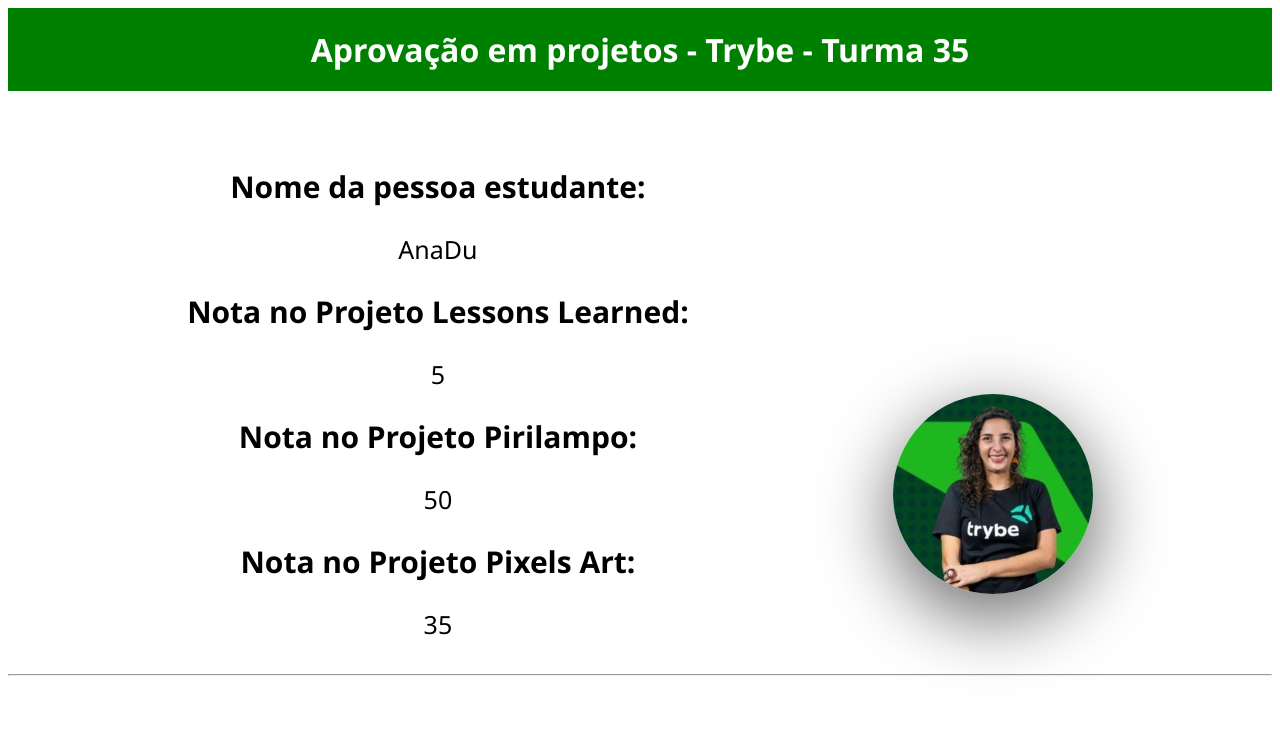
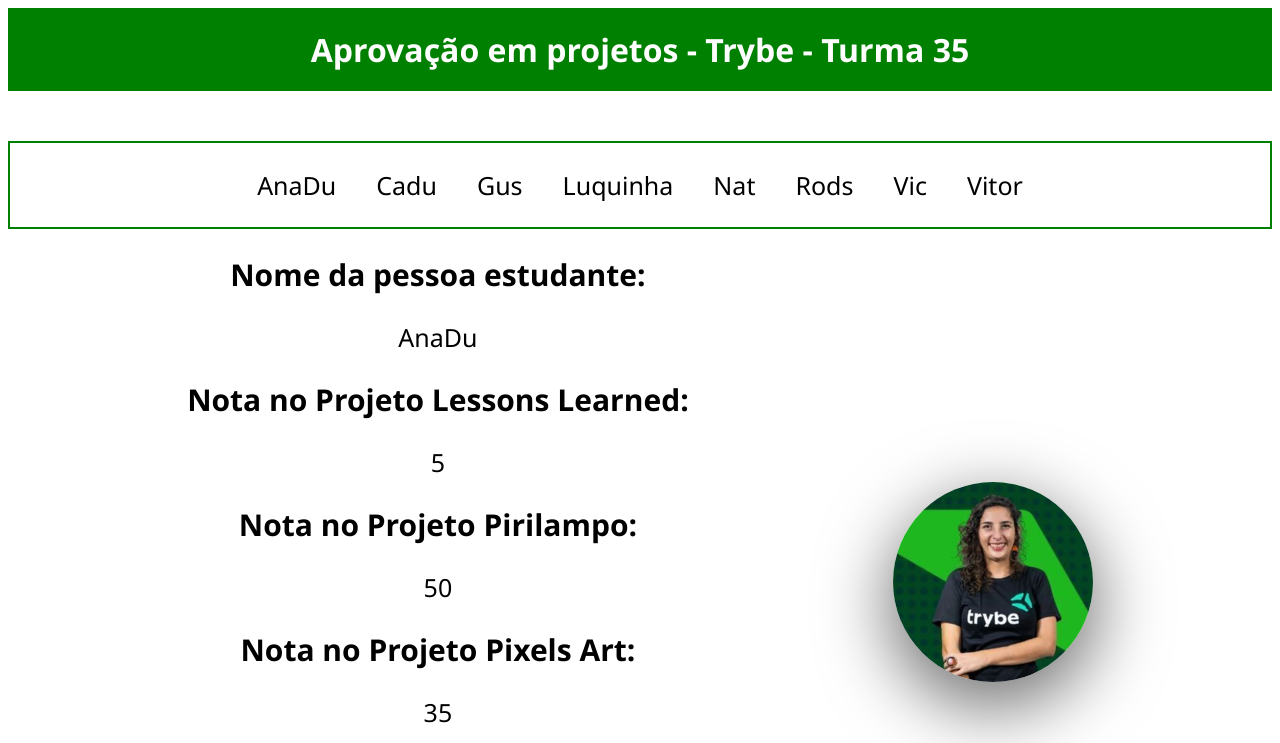
Before and after one commit to roddai/sd-035-live-lectures, a plain HTML site: page index.html in a window 1280 px wide. Shown: the top 743 px of the page. Drawn offline with Linux system fonts and the light colour scheme.

Commit message:
adiciona nomes dos estudantes na página

```diff
--- a/index.html
+++ b/index.html
@@ -15,6 +15,8 @@
   </header>
 
   <main>
+    <div id="names"></div>
+
     <section class="student-info">
       <div>
         <h2 class="title">Nome da pessoa estudante:</h2>
--- a/script.js
+++ b/script.js
@@ -212,9 +212,34 @@
 const picture = document.getElementById('picture');
 const results = document.getElementById('results');
 const newProjects = document.querySelector('.future-projects');
+const main = document.querySelector('main');
+
+const array = students35.studentsInfo;
+
+// Retorna um array com os nomes de estudantes
+const generateStudentesName = () => {
+  const arrayOfNames = [];
+
+  for (let index = 0; index < array.length; index += 1) {
+    arrayOfNames.push(array[index].studentName);
+  }
+
+  addNames(arrayOfNames);
+}
+
+const addNames = (arrayOfNames) => {
+  for (let index = 0; index < arrayOfNames.length; index += 1) {
+    const newParagraph = createElement('p');
+    console.log(newParagraph);
+
+    newParagraph.innerText = arrayOfNames[index];
+    newParagraph.className = 'rodsEffect studentName';
+
+    main.firstElementChild.appendChild(newParagraph);
+  }
+}
 
 const getStudentInfo = () => {
-  const array = students35.studentsInfo;
   const number = randomIndex(array.length);
 
   studentName.innerText = array[number].studentName;
@@ -279,6 +304,7 @@
   }
 }
 
+generateStudentesName();
 getStudentInfo();
 
 // removeProject('Seção 7 - Zoo Functions');
--- a/style.css
+++ b/style.css
@@ -66,3 +66,13 @@
   background-color: greenyellow;
   color: green;
 }
+
+.studentName {
+  display: inline-block;
+  margin-left: 20px;
+  margin-right: 20px;
+}
+
+#names {
+  border: 2px solid green;
+}
```
